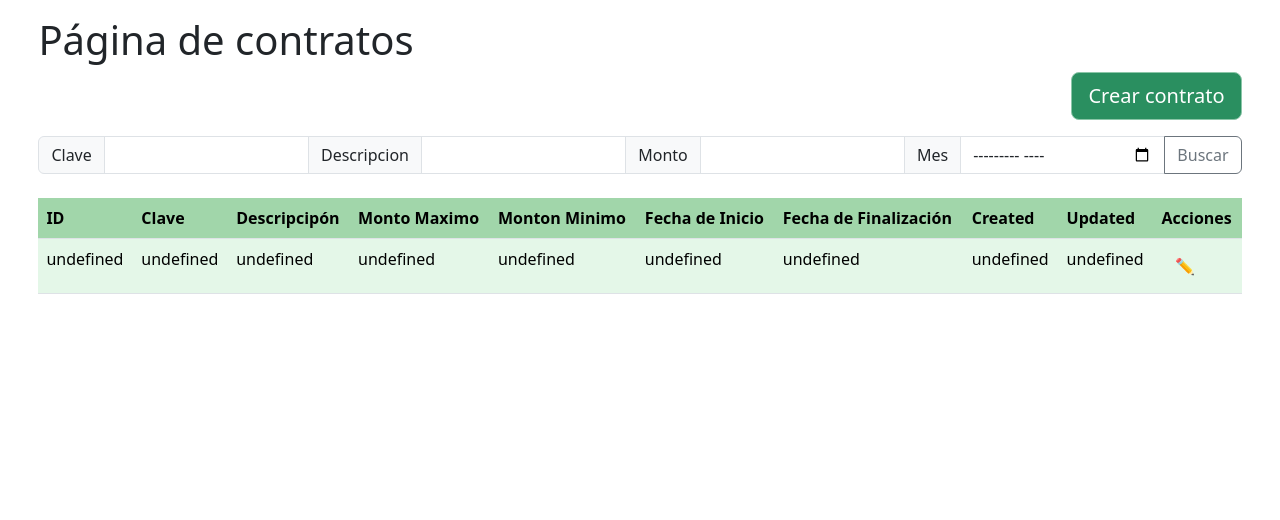
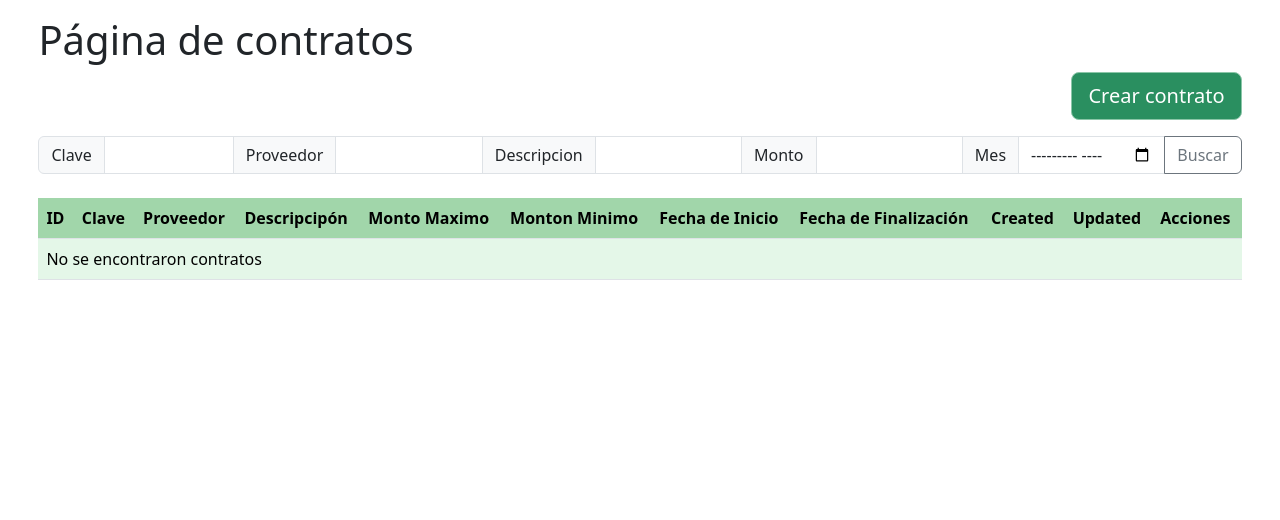
Before and after one commit to byAlex4/Devengo, a PHP site: page /components/contratos.php in a window 1280 px wide. Shown: the part 73-593 px from the top of the page. Run offline with PHP 8.4, Linux system fonts and the light colour scheme; the visitor is signed in with stand-in values (Sample User, id 1); data that the repository does not hold is empty.

Commit message:
contratos validation complete

```diff
--- a/components/contratos.php
+++ b/components/contratos.php
@@ -3,6 +3,7 @@ ini_set('display_errors', '1');
 ini_set('display_startup_errors', '1');
 error_reporting(E_ALL);
 ?>
+<script>document.title = "Contratos | Devengo";</script>
 <main class="bodymain">
     <div class="mt-3">
         <h1>Página de contratos</h1>
@@ -17,13 +18,15 @@ error_reporting(E_ALL);
             <form action="post">
                 <div class="input-group mb-4">
                     <span class=" input-group-text">Clave</span>
-                    <input type="text" class="form-control" id="bscClave" style="min-width: 100px;">
+                    <input type="text" class="form-control" id="bscClave" style="min-width: 100px; max-width: 130px;">
+                    <span class=" input-group-text">Proveedor</span>
+                    <input type="text" class="form-control" id="bscProv" style="min-width: 100px; ">
                     <span class="input-group-text">Descripcion</span>
                     <input type="text" class="form-control" id="bscDesc" style="min-width: 100px;">
                     <span class="input-group-text">Monto</span>
                     <input type="text" class="form-control" id="bscMonto" style="min-width: 100px;">
                     <span class="input-group-text">Mes</span>
-                    <input type="month" class="form-control" id="bscFecha" style="min-width: 100px;">
+                    <input type="month" class="form-control" id="bscFecha" style="min-width: 100px; ">
                     <button class="btn btn-outline-secondary buscar" name="submit" type="button">Buscar</button>
                 </div>
             </form>
@@ -33,6 +36,7 @@ error_reporting(E_ALL);
                     <tr>
                         <th>ID</th>
                         <th>Clave</th>
+                        <th>Proveedor</th>
                         <th>Descripcipón</th>
                         <th>Monto Maximo</th>
                         <th>Monton Minimo</th>
@@ -80,11 +84,20 @@ error_reporting(E_ALL);
             type: "GET",
             dataType: "JSON",
             success: function (data) {
+                if (data.length <= 0) {
+                    var fila = "<tr>" +
+                        "<td colspan='11'>No se encontraron contratos</td>" +
+                        "</tr>";
+                    $("tbody").append(fila);
+                    var table = $('#tablaContratos');
+                    table.animate({ opacity: '1', marginTop: '0' }, "slow");
+                } else {
                     $.each(data, function (i, item) {
                         // Creamos una fila con los datos de cada conjtrato
                         var fila = "<tr>" +
                             "<td>" + item.id + "</td>" +
                             "<td>" + item.clave + "</td>" +
+                            "<td>" + item.proveedor + "</td>" +
                             "<td>" + item.descripcion + "</td>" +
                             "<td>" + item.mont_max + "</td>" +
                             "<td>" + item.mont_min + "</td>" +
@@ -97,7 +110,8 @@ error_reporting(E_ALL);
                         $("tbody").append(fila);
                     });
                     var table = $('#tablaContratos');
-                table.animate({ opacity: '1', marginTop: '0' }, "slow");
+                    table.animate({ opacity: '1', marginTop: '0' }, "slow")
+                }
             }
         });
     }
@@ -108,7 +122,7 @@ error_reporting(E_ALL);
     });
 
     // Detectar la tecla Enter en cualquier input del formulario
-    $('#bscClave, #bscDesc, #bscMonto, #bscFecha').keypress(function (e) {
+    $('#bscClave, #bscDesc, #bscMonto, #bscFecha, #bscProv').keypress(function (e) {
         // Obtener el código de la tecla presionada
         var code = e.which;
         // Si es igual a 13 (Enter)
@@ -125,7 +139,8 @@ error_reporting(E_ALL);
         var descripcion = $('#bscDesc').val();
         var monto = $('#bscMonto').val();
         var fecha = $('#bscFecha').val();
-        console.log(clave, descripcion, monto, fecha);
+        var proveedor = $('#bscProv').val();
+        console.log(clave, proveedor, descripcion, monto, fecha);
         $.ajax({
             url: 'funciones/contratoPost.php',
             type: 'POST',
@@ -133,7 +148,8 @@ error_reporting(E_ALL);
                 'bscClave': clave,
                 'bscDesc': descripcion,
                 'bscMonto': monto,
-                'bscFecha': fecha
+                'bscFecha': fecha,
+                'bscProveedor': proveedor
             },
             dataType: 'JSON',
             success: function (data) {
@@ -141,11 +157,20 @@ error_reporting(E_ALL);
                 var table = $('#tablaContratos');
                 $("tbody").empty();
                 table.animate({ marginTop: '15%', opacity: '0.2' }, "slow");
+                if (data.length <= 0) {
+                    $("tbody").empty();
+                    var fila = "<tr>" +
+                        "<td colspan='11'>No se encontraron contratos</td>" +
+                        "</tr>";
+                    $("tbody").append(fila);
+                    table.animate({ opacity: '1', marginTop: '0' }, "slow");
+                } else {
                     $.each(data, function (i, item) {
                         // Creamos una fila con los datos de cada conjtrato
                         var fila = "<tr>" +
                             "<td>" + item.id + "</td>" +
                             "<td>" + item.clave + "</td>" +
+                            "<td>" + item.proveedor + "</td>" +
                             "<td>" + item.descripcion + "</td>" +
                             "<td>" + item.mont_max + "</td>" +
                             "<td>" + item.mont_min + "</td>" +
@@ -159,6 +184,7 @@ error_reporting(E_ALL);
                     });
                     table.animate({ opacity: '1', marginTop: '0' }, "slow");
                 }
+            }
         })
     });
     //Funcion de crear contratos
@@ -170,7 +196,43 @@ error_reporting(E_ALL);
         var mont_min = $('#minCrear').val();
         var fecha_in = $('#iniCrear').val();
         var fecha_fin = $('#finCrear').val();
-        console.log(clave, descripcion, mont_max, mont_min, fecha_in, fecha_fin);
+        var proveedor = $('#provCrear').val();
+        mont_min = parseFloat(mont_min);
+        mont_max = parseFloat(mont_max);
+        var objfecha_in = new Date(fecha_in);
+        var objfecha_fin = new Date(fecha_fin);
+        if (clave == "" || descripcion == "" || isNaN(mont_max) || isNaN(mont_min) ||
+            isNaN(objfecha_in.getTime()) || isNaN(objfecha_in.getTime()) || proveedor == "") {
+            Swal.fire({
+                title: 'Advertecia!',
+                text: 'Favor de llenar todos los campos',
+                icon: 'warning',
+                confirmButtonText: 'Cerrar'
+            });
+            // Cancelar el envío de la solicitud
+            return;
+        }
+        if (mont_min > mont_max) {
+            Swal.fire({
+                title: 'Advertecia!',
+                text: 'El monto mínimo no puede ser mayor al monto máximo',
+                icon: 'warning',
+                confirmButtonText: 'Cerrar'
+            });
+            // Cancelar el envío de la solicitud
+            return;
+        }
+
+        if (fecha_fin < fecha_in) {
+            Swal.fire({
+                title: 'Advertecia!',
+                text: 'La fecha final no puede ser antes a la fecha de inicio',
+                icon: 'warning',
+                confirmButtonText: 'Cerrar'
+            });
+            // Cancelar el envío de la solicitud
+            return;
+        }
         $.ajax({
             url: 'funciones/contratoPost.php',
             type: 'POST',
@@ -180,7 +242,8 @@ error_reporting(E_ALL);
                 'mont_max': mont_max,
                 'mont_min': mont_min,
                 'fecha_in': fecha_in,
-                'fecha_fin': fecha_fin
+                'fecha_fin': fecha_fin,
+                'proveedor': proveedor
             },
             dataType: 'JSON',
             success: function (data) {
@@ -231,6 +294,7 @@ error_reporting(E_ALL);
                 $('#minEdit').val(data.mont_min);
                 $('#iniEdit').val(data.fecha_in);
                 $('#finEdit').val(data.fecha_fin);
+                $('#provEdit').val(data.proveedor);
             }
         })
     });
@@ -244,7 +308,45 @@ error_reporting(E_ALL);
         var mont_min = $('#minEdit').val();
         var fecha_in = $('#iniEdit').val();
         var fecha_fin = $('#finEdit').val();
-        console.log(id, clave, descripcion, mont_max, mont_min, fecha_in, fecha_fin);
+        var proveedor = $('#provEdit').val();
+
+        mont_min = parseFloat(mont_min);
+        mont_max = parseFloat(mont_max);
+        var objfecha_in = new Date(fecha_in);
+        var objfecha_fin = new Date(fecha_fin);
+        if (clave == "" || descripcion == "" || isNaN(mont_max) || isNaN(mont_min) ||
+            isNaN(objfecha_in.getTime()) || isNaN(objfecha_in.getTime()) || proveedor == "") {
+            Swal.fire({
+                title: 'Advertecia!',
+                text: 'Favor de llenar todos los campos',
+                icon: 'warning',
+                confirmButtonText: 'Cerrar'
+            });
+            // Cancelar el envío de la solicitud
+            return;
+        }
+        if (mont_min > mont_max) {
+            Swal.fire({
+                title: 'Advertecia!',
+                text: 'El monto mínimo no puede ser mayor al monto máximo',
+                icon: 'warning',
+                confirmButtonText: 'Cerrar'
+            });
+            // Cancelar el envío de la solicitud
+            return;
+        }
+
+        if (fecha_fin < fecha_in) {
+            Swal.fire({
+                title: 'Advertecia!',
+                text: 'La fecha final no puede ser antes a la fecha de inicio',
+                icon: 'warning',
+                confirmButtonText: 'Cerrar'
+            });
+            // Cancelar el envío de la solicitud
+            return;
+        }
+
         $.ajax({
             url: 'funciones/contratoPost.php',
             type: 'POST',
@@ -255,7 +357,8 @@ error_reporting(E_ALL);
                 'mont_max': mont_max,
                 'mont_min': mont_min,
                 'fecha_in': fecha_in,
-                'fecha_fin': fecha_fin
+                'fecha_fin': fecha_fin,
+                'proveedor': proveedor
             },
             dataType: 'JSON',
             success: function (data) {
--- a/components/devengos.php
+++ b/components/devengos.php
@@ -3,6 +3,7 @@ ini_set('display_errors', '1');
 ini_set('display_startup_errors', '1');
 error_reporting(E_ALL);
 ?>
+<script>document.title = "Devengos | Devengo";</script>
 <main class="bodymain">
     <div class="mt-3">
         <h1>Página de devengos</h1>
@@ -91,7 +92,7 @@ error_reporting(E_ALL);
                     // Creamos una fila con los datos de cada usuario
                     var fila = "<tr>" +
                         "<td>" + item.id + "</td>" +
-                        "<td>" + item.proveedros + "</td>" +
+                        "<td>" + item.proveedor + "</td>" +
                         "<td>" + item.fecha + "</td>" +
                         "<td>" + item.descripcion + "</td>" +
                         "<td>" + item.monto_formato + "</td>" +
@@ -201,7 +202,7 @@ error_reporting(E_ALL);
                 console.log(data);
                 Swal.fire({
                     title: '¡Hecho!',
-                    text: 'El usuario ha sido creado',
+                    text: 'El devengo ha sido creado',
                     icon: 'success'
                 });
                 var table = $('#tablaDevengos');
--- a/components/funciones/contratoDatos.php
+++ b/components/funciones/contratoDatos.php
@@ -3,24 +3,17 @@ header("Content-Type: application/json");
 try {
     // Conectamos con la base de datos
     include '../../config.php';
-
     // Preparamos la consulta SQL para obtener los datos de los usuarios, sus unidades y sus roles
     $stmt = $conexion->prepare('SELECT * FROM contratos');
-
-
     // Ejecutamos la consulta SQL sin parámetros
     $stmt->execute();
     // Obtenemos el resultado como un array de arrays asociativos
     $resultados = $stmt->fetchAll(PDO::FETCH_ASSOC);
+    // Comprobamos si hay resultados
 
-    // Comprobamos si hay resultados
-    if (count($resultados) > 0) {
-        // Devolvemos el resultado en formato JSON
-        echo json_encode($resultados);
-    } else {
-        // Mostramos un mensaje indicando que no hay resultados
-        echo json_encode(array("message" => "No se encontraron usuarios"));
-    }
+    // Devolvemos el resultado en formato JSON
+    echo json_encode($resultados);
+
 } catch (PDOException $e) {
     // Mostramos un mensaje de error genérico
     echo json_encode(array("error" => "Ocurrió un error al obtener los datos"));
--- a/components/funciones/devengoDatos.php
+++ b/components/funciones/devengoDatos.php
@@ -12,7 +12,6 @@ try {
         $stmt = $conexion->prepare(
             "SELECT
             devengos.id,
-            devengos.proveedros,
             devengos.fecha,
             devengos.descripcion,
             FORMAT(devengos.monto, 3) AS monto_formato,
@@ -29,7 +28,8 @@ try {
                     )
                 ) AS saldoDis,
                     usuarios.nombre AS usuario,
-                    unidades.nombre AS unidad
+                    unidades.nombre AS unidad,
+                    contratos.proveedor AS proveedor
                 FROM devengos
                     JOIN contratos ON devengos.contratoID = contratos.id
                     JOIN usuarios ON devengos.usuarioID = usuarios.id
@@ -39,7 +39,6 @@ try {
         $stmt = $conexion->prepare(
             "SELECT
             devengos.id,
-            devengos.proveedros,
             devengos.fecha,
             devengos.descripcion,
             FORMAT(devengos.monto, 3) AS monto_formato,
@@ -57,6 +56,7 @@ try {
             ) AS saldoDis,
                 usuarios.nombre AS usuario,
                 unidades.nombre AS unidad
+                contratos.proveedor AS proveedor
             FROM devengos
                 JOIN contratos ON devengos.contratoID = contratos.id
                 JOIN usuarios ON devengos.usuarioID = usuarios.id
--- a/components/main.php
+++ b/components/main.php
@@ -27,7 +27,7 @@ $sentecia4 = $conexion->prepare("SELECT COUNT(*) FROM unidades");
 $sentecia4->execute();
 $resultado4 = $sentecia4->fetchColumn();
 ?>
-
+<script>document.title = "Inicio | Devengo";</script>
 <main class="bodymain mt-3">
   <h1 class="text-gray-800">Página principal</h1>
   <div class="row mb-4">
--- a/components/modals/contratoCrear.php
+++ b/components/modals/contratoCrear.php
@@ -15,6 +15,10 @@
                 <div class="form-floating mb-3">
                     <input type="text" id="desCrear" class="form-control">
                     <label for="desCrear" style="color: gray">Descripcion</label>
+                </div>
+                <div class="form-floating mb-3">
+                    <input type="text" id="provCrear" class="form-control">
+                    <label for="provCrear" style="color: gray">Proveedor</label>
                 </div>
                 <div class="form-floating mb-3">
                     <input type="text" id="maxCrear" class="form-control">
--- a/components/modals/contratoEdit.php
+++ b/components/modals/contratoEdit.php
@@ -7,7 +7,7 @@
     <div class="container">
         <div class="col">
             <form id="formEdit" method="post">
-                <div class="form-floating mb-3">
+                <div class="form-floating mb-3" hidden>
                     <input type="text" id="idEdit" data-id=show class="form-control" value="" disabled>
                     <label for="idEdit" style="color: gray">ID</label>
                 </div>
@@ -18,6 +18,10 @@
                 <div class="form-floating mb-3">
                     <input type="text" id="desEdit" class="form-control">
                     <label for="desEdit" style="color: gray">Descripcion</label>
+                </div>
+                <div class="form-floating mb-3">
+                    <input type="text" id="provEdit" class="form-control">
+                    <label for="provEdit" style="color: gray">Proveedor</label>
                 </div>
                 <div class="form-floating mb-3">
                     <input type="text" id="maxEdit" class="form-control">
--- a/components/unidades.php
+++ b/components/unidades.php
@@ -3,6 +3,7 @@ ini_set('display_errors', '1');
 ini_set('display_startup_errors', '1');
 error_reporting(E_ALL);
 ?>
+<script>document.title = "Unidades | Devengo";</script>
 <main class="bodymain">
     <div class="mt-3">
         <h1>Página de unidades</h1>
--- a/components/usuarios.php
+++ b/components/usuarios.php
@@ -3,7 +3,7 @@ ini_set('display_errors', '1');
 ini_set('display_startup_errors', '1');
 error_reporting(E_ALL);
 ?>
-
+<script>document.title = "Usuarios | Devengo";</script>
 
 <main class="bodymain">
     <div class="mt-3">
--- a/database/migracion.sql
+++ b/database/migracion.sql
@@ -36,6 +36,7 @@ CREATE TABLE
 CREATE TABLE
     contratos (
         id INT(10) AUTO_INCREMENT PRIMARY KEY,
+        proveedor VARCHAR(50) NOT NULL,
         clave VARCHAR(20) NOT NULL UNIQUE,
         descripcion VARCHAR(50) NOT NULL,
         mont_max DECIMAL(10, 3) NOT NULL,
@@ -50,7 +51,6 @@ CREATE TABLE
     devengos (
         id INT(10) AUTO_INCREMENT PRIMARY KEY,
         fecha DATE,
-        proveedros VARCHAR(50) NOT NULL,
         descripcion VARCHAR(50) NOT NULL,
         monto DECIMAL(10, 3) NOT NULL,
         usuarioID INT(10) NOT NULL,
```
Also changed, not shown: components/funciones/contratoPost.php (+16 -15 lines). Lines whose indentation alone changed are shown as unchanged.
